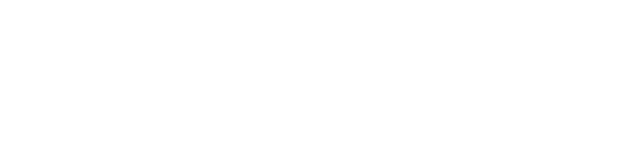
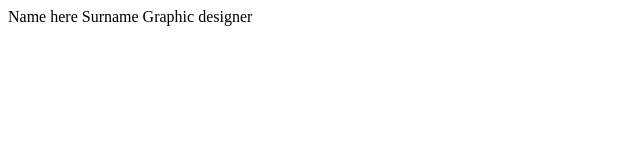
Before and after one commit to 4y6aka/Resume_FSD, a plain HTML site: page index.html in a window 1280 px wide. Shown: the whole page, without its empty margins (0-640 px from the left). Drawn offline with Linux system fonts and the light colour scheme.

Commit message:
Разметил по БЭМ секцию с ФИО и аватаркой

```diff
--- a/index.html
+++ b/index.html
@@ -2,9 +2,16 @@
 <html lang="en">
 <head>
     <meta charset="UTF-8">
-    <title>Title</title>
+    <title>Resume</title>
 </head>
 <body>
-
+    <main class="page-main">
+        <section class="name">
+            <div class="name__avatar"></div>
+            <span class="name__name">Name here</span>
+            <span class="name__surname">Surname</span>
+            <span class="name__profession">Graphic designer</span>
+        </section>
+    </main>
 </body>
 </html>
```
